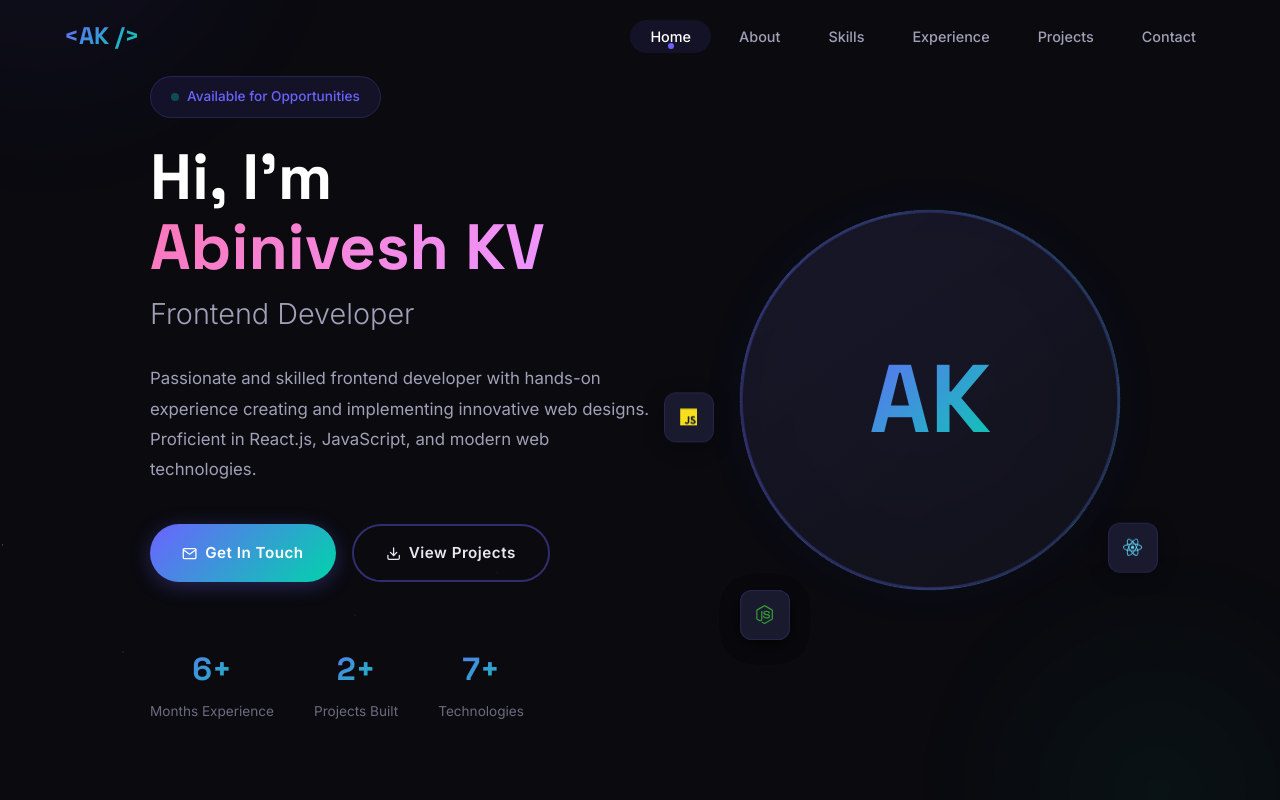
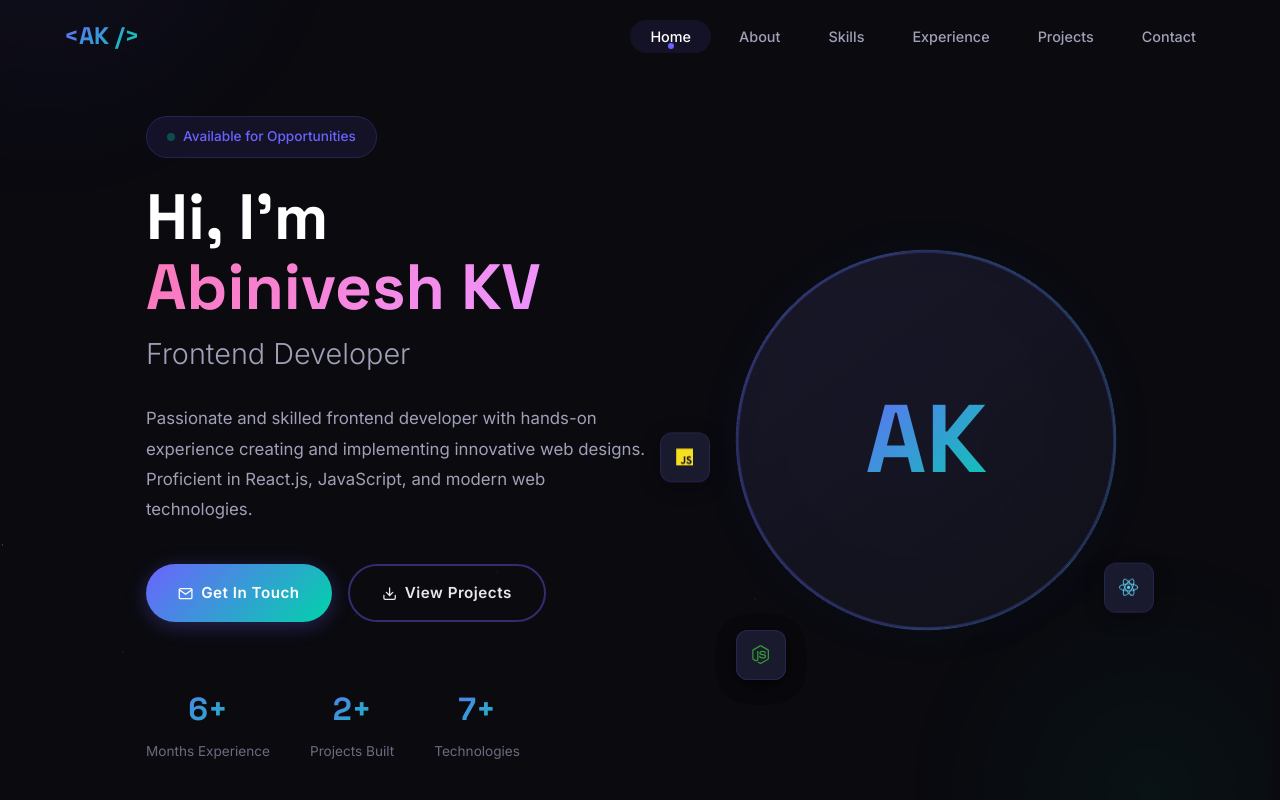
Before and after one commit to abinivesh1696/PERSONAL-PORTFOLIO, a React (Vite) app: page / in a window 1280 px wide. Shown: the top 800 px of the page. Built offline with nearby package versions, Linux system fonts and the light colour scheme.

Commit message:
Fix white line and header overlap on scroll

```diff
--- a/src/index.css
+++ b/src/index.css
@@ -61,6 +61,7 @@
 html {
   scroll-behavior: smooth;
   font-size: 16px;
+  scrollbar-gutter: stable;
 }
 
 body {
@@ -252,9 +253,10 @@ button {
 }
 
 .navbar.scrolled {
-  background: rgba(10, 10, 15, 0.9);
+  background: rgba(10, 10, 15, 0.95);
   backdrop-filter: blur(20px);
-  border-bottom: 1px solid rgba(108, 99, 255, 0.1);
+  box-shadow: 0 4px 20px rgba(0, 0, 0, 0.3);
+  border-bottom: none;
   padding: 12px 0;
 }
 
@@ -331,6 +333,7 @@ button {
   align-items: center;
   position: relative;
   overflow: hidden;
+  padding-top: 80px;
 }
 
 .hero::before {
```
